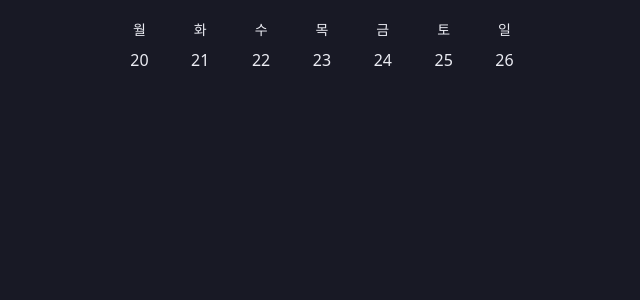
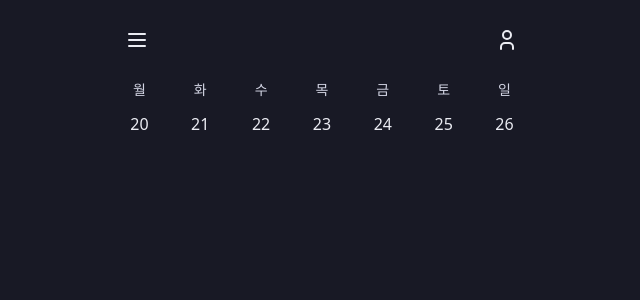
Before and after one commit to swsnu/swppfall2022-team5, a Next.js app in the folder frontend/: page /footprints in a window 1280 px wide. Shown: the top 300 px of the page, without its empty margins (318-958 px from the left). Built offline with nearby package versions, Linux system fonts and the light colour scheme.

Commit message:
add icons & demo uis

```diff
--- /dev/null
+++ b/frontend/components/buttons/IconButton.tsx
@@ -0,0 +1,19 @@
+import { TablerIcon } from "@tabler/icons";
+
+interface IProps {
+  icon: TablerIcon;
+  onClick: () => void;
+}
+
+const IconButton = ({ icon: Icon, onClick }: IProps) => {
+  return (
+    <div
+      onClick={onClick}
+      className="rounded-full p-2 hover:cursor-pointer hover:bg-navy-800"
+    >
+      <Icon />
+    </div>
+  );
+};
+
+export default IconButton;
--- a/frontend/components/calendar/Day.tsx
+++ b/frontend/components/calendar/Day.tsx
@@ -5,10 +5,12 @@ interface IProps {
 
 const DayButton = ({ weekday, day }: IProps) => {
   return (
-    <div className="text-center">
-      <div className="text-sm">{weekday}</div>
-      <div className="mt-1 rounded-full py-1 hover:cursor-pointer hover:bg-navy-800">
-        {day}
+    <div className="flex justify-center text-center">
+      <div>
+        <div className="text-sm text-navy-200">{weekday}</div>
+        <div className="mt-1 flex h-10 w-10 items-center justify-center rounded-full hover:cursor-pointer hover:bg-navy-800">
+          {day}
+        </div>
       </div>
     </div>
   );
--- a/frontend/components/containers/Container.tsx
+++ b/frontend/components/containers/Container.tsx
@@ -3,7 +3,7 @@ import { PropsWithChildren } from "react";
 const Container = ({ children }: PropsWithChildren) => {
   return (
     <div className="min-h-screen bg-navy-900 text-navy-100">
-      <div className="mx-auto py-5 sm:container">{children}</div>
+      <div className="mx-auto sm:container">{children}</div>
     </div>
   );
 };
--- /dev/null
+++ b/frontend/components/navbar/NavigationBar.tsx
@@ -0,0 +1,12 @@
+import { IconMenu2, IconUser } from "@tabler/icons";
+import IconButton from "../buttons/IconButton";
+const NavigationBar = () => {
+  return (
+    <div className="flex justify-between px-5 py-5">
+      <IconButton icon={IconMenu2} onClick={() => {}} />
+      <IconButton icon={IconUser} onClick={() => {}} />
+    </div>
+  );
+};
+
+export default NavigationBar;
--- a/frontend/package.json
+++ b/frontend/package.json
@@ -11,6 +11,7 @@
     "test:unit": "jest"
   },
   "dependencies": {
+    "@tabler/icons": "^1.108.0",
     "moment": "^2.29.4",
     "next": "13.0.0",
     "react": "18.2.0",
--- a/frontend/pages/footprints/index.tsx
+++ b/frontend/pages/footprints/index.tsx
@@ -1,9 +1,11 @@
 import Calendar from "../../components/calendar/Calendar";
 import Container from "../../components/containers/Container";
+import NavigationBar from "../../components/navbar/NavigationBar";
 
 export default function Footprints() {
   return (
     <Container>
+      <NavigationBar />
       <Calendar />
     </Container>
   );
```
Also changed, not shown: 1 other file (tests, documents, lock files or other folders).
